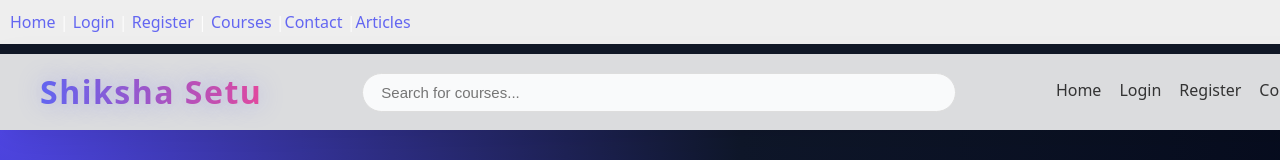
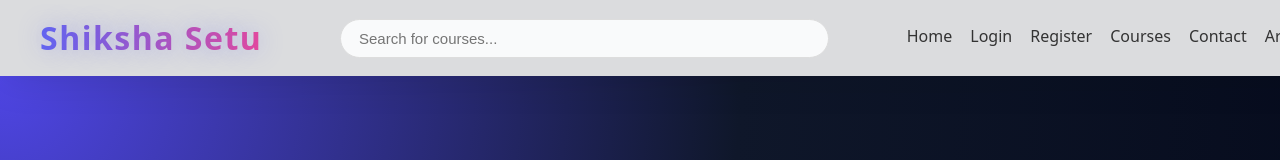
Before and after one commit to YASH-MOURYA/Shiksha-Setu, a React (Vite) app in the folder Frontend/Shiksha-Setu/: page / in a window 1280 px wide. Shown: the top 160 px of the page. Built offline with nearby package versions, Linux system fonts and the light colour scheme.

Commit message:
navbar added with my content

```diff
--- a/Frontend/Shiksha-Setu/src/Components/Navbar.jsx
+++ b/Frontend/Shiksha-Setu/src/Components/Navbar.jsx
@@ -3,18 +3,6 @@ import "./Navbar.css";
 
 export default function Navbar() {
   return (
-    <>
-      {/* --- YOUR OLD NAVBAR (simple links) --- */}
-      <nav style={{ padding: "10px", background: "#eee", marginBottom: "10px" }}>
-        <a href="/">Home</a> |
-        <a href="/login"> Login </a> |
-        <a href="/register"> Register </a> |
-        <a href="/courses"> Courses </a> |
-        <a href="/contact">Contact </a> |
-        <a href="/articles">Articles</a>
-      </nav>
-
-      {/* --- NEW NAVBAR FROM main BRANCH --- */}
     <nav className="navbar">
       {/* LEFT */}
       <div className="nav-left">
@@ -34,8 +22,9 @@ export default function Navbar() {
         <Link to="/login" className="nav-item">Login</Link>
         <Link to="/register" className="nav-item">Register</Link>
         <Link to="/courses" className="nav-item">Courses</Link>
+        <Link to="/contact" className="nav-item">Contact</Link>
+        <Link to="/articles" className="nav-item">Articles</Link>
       </div>
     </nav>
-    </>
   );
 }
```
Lines whose indentation alone changed are shown as unchanged.
